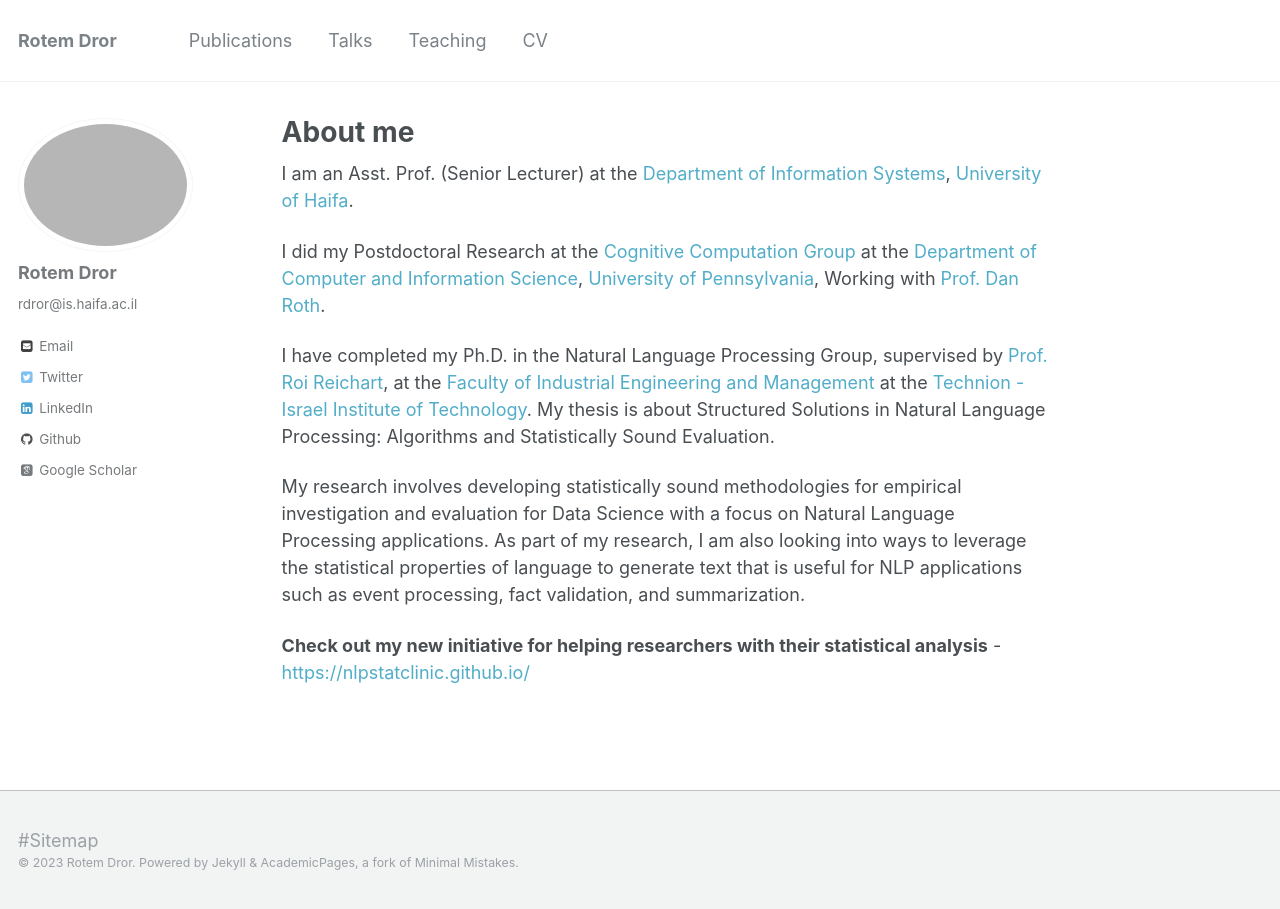
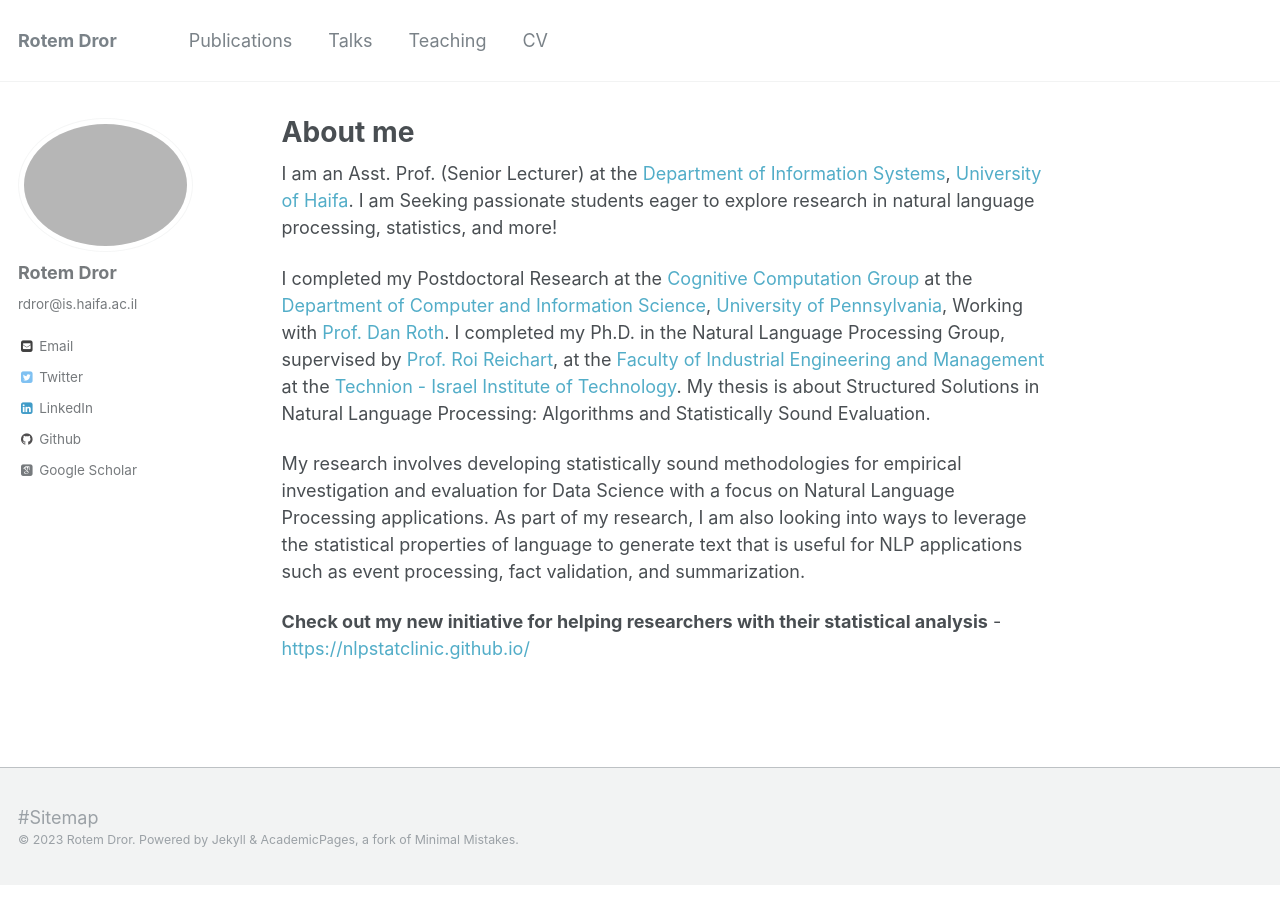
Before and after one commit to rtmdrr/rtmdrr.github.io, a Jekyll site: the page built from _pages/about.md, in a window 1280 px wide. Built offline with Jekyll 4.4.1, drawn with Linux system fonts in a browser that asks for light colours; some web fonts are replaced.

Commit message:
Update about.md

```diff
--- a/_pages/about.md
+++ b/_pages/about.md
@@ -7,11 +7,10 @@ redirect_from:
   - /about/
   - /about.html
 ---
-I am an Asst. Prof. (Senior Lecturer) at the <a href =  "https://is-web.hevra.haifa.ac.il/index.php/en/">Department of Information Systems</a>, <a href = "https://www.haifa.ac.il/?lang=en">University of Haifa</a>.
+I am an Asst. Prof. (Senior Lecturer) at the <a href =  "https://is-web.hevra.haifa.ac.il/index.php/en/">Department of Information Systems</a>, <a href = "https://www.haifa.ac.il/?lang=en">University of Haifa</a>. I am Seeking passionate students eager to explore research in natural language processing, statistics, and more!
 
-I did my Postdoctoral Research at the <a href = "https://cogcomp.seas.upenn.edu/">Cognitive Computation Group</a> at the <a href = "https://www.cis.upenn.edu/">Department of Computer and Information Science</a>, <a href = "https://home.www.upenn.edu/">University of Pennsylvania</a>, Working with <a href = "https://www.cis.upenn.edu/~danroth/">Prof. Dan Roth</a>.
-
-I have completed my Ph.D. in the Natural Language Processing Group, supervised by <a href = "https://ie.technion.ac.il/~roiri/">Prof. Roi Reichart</a>, at the <a href = "http://ie.technion.ac.il">Faculty of Industrial Engineering and Management</a> at the <a href = "http://www.technion.ac.il">Technion - Israel Institute of Technology</a>. My thesis is about Structured Solutions in Natural Language Processing: Algorithms and Statistically Sound Evaluation.
+I completed my Postdoctoral Research at the <a href = "https://cogcomp.seas.upenn.edu/">Cognitive Computation Group</a> at the <a href = "https://www.cis.upenn.edu/">Department of Computer and Information Science</a>, <a href = "https://home.www.upenn.edu/">University of Pennsylvania</a>, Working with <a href = "https://www.cis.upenn.edu/~danroth/">Prof. Dan Roth</a>.
+I completed my Ph.D. in the Natural Language Processing Group, supervised by <a href = "https://ie.technion.ac.il/~roiri/">Prof. Roi Reichart</a>, at the <a href = "http://ie.technion.ac.il">Faculty of Industrial Engineering and Management</a> at the <a href = "http://www.technion.ac.il">Technion - Israel Institute of Technology</a>. My thesis is about Structured Solutions in Natural Language Processing: Algorithms and Statistically Sound Evaluation.
 
 <!--- My research involves building and investigating algorithms for structured prediction, with a focus on algorithms for NLP applications. I am interested in NLP, machine learning, statistics, probability, operation research and optimization.--->
 
```
